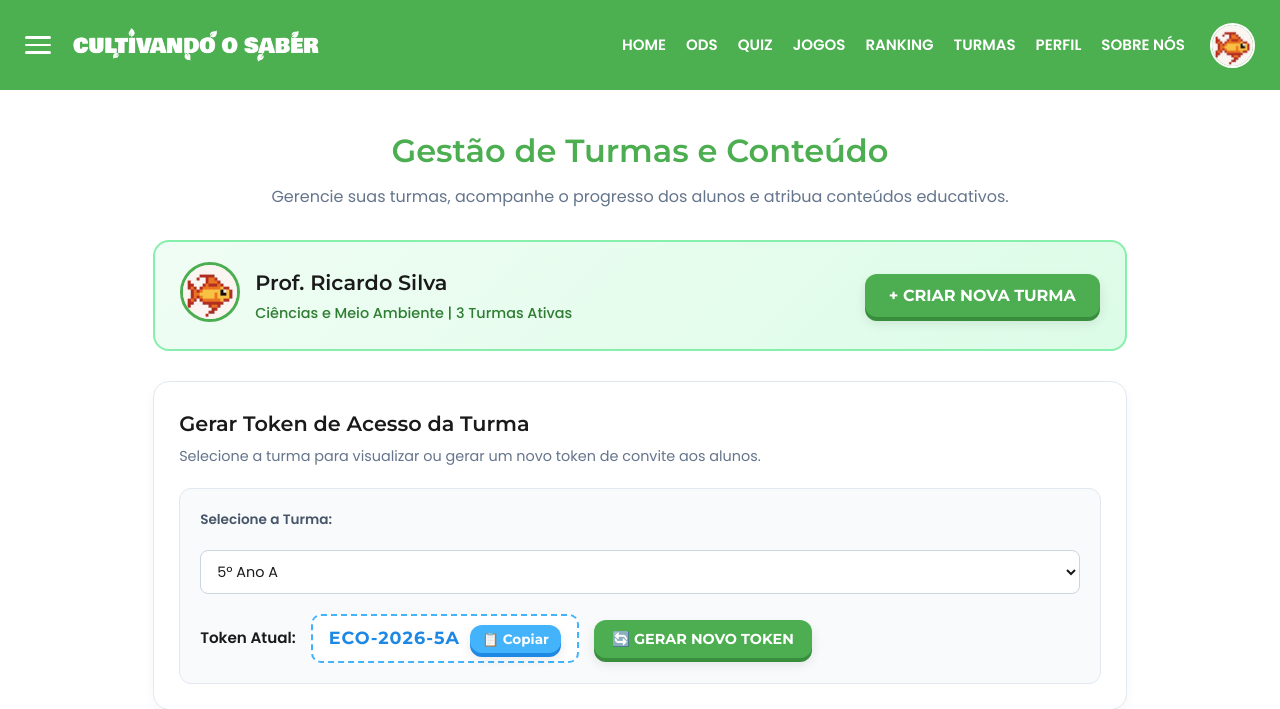
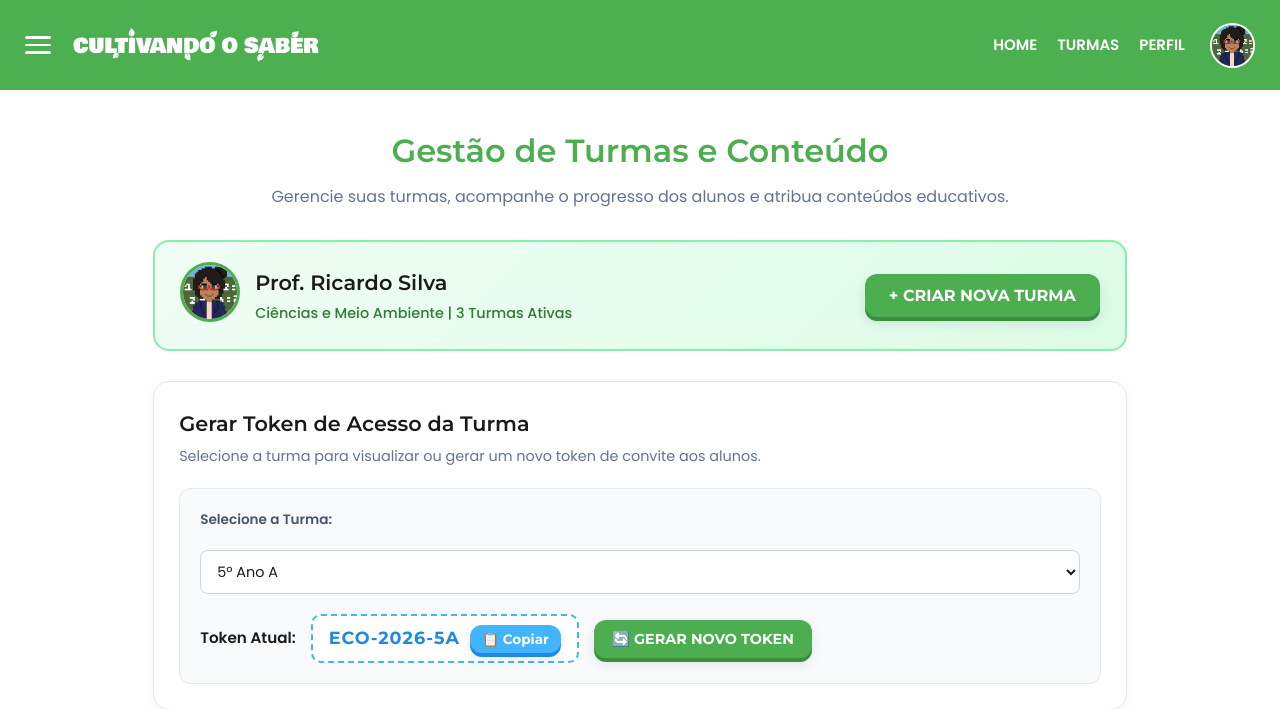
Before and after one commit to allerim-03/Jogo-ODS---TCC, a Flask app: page /classroom in a window 1280 px wide. Shown: the top 709 px of the page. Run offline with Flask 3, Linux system fonts and the light colour scheme.

Commit message:
ATUALIZAÇÃO

```diff
--- a/TEMPLATES/classroom.html
+++ b/TEMPLATES/classroom.html
@@ -40,19 +40,28 @@
         <!-- Sidebar Mobile -->
         <aside class="sidebar">
             <div class="perfil-sidebar">
-                <img src="{{ url_for('static', filename='img/foto.png') }}" class="foto-perfil" alt="Perfil">
-                <p>Professor</p>
+                <img src="{{ url_for('static', filename='img/prof.png') }}" class="foto-perfil" alt="Perfil">
+
+                <p id="saudacao-sidebar-prof">Professor</p>
+
+                <p id="disciplina-sidebar-prof" style="color: #ffffff !important; margin-top: 4px; font-size: 0.85rem; display: none;"></p>
             </div>
 
             <nav class="links-sidebar">
                 <a href="{{ url_for('inicio') }}">HOME</a>
-                <a href="{{ url_for('ods') }}">ODS</a>
-                <a href="/quiz">QUIZ</a>
-                <a href="/jogos">JOGOS</a>
-                <a href="/ranking">RANKING</a>
-                <a href="/classroom">TURMAS</a>
-                <a href="/perfil">PERFIL</a>
-                <a href="/sobrenos">SOBRE NÓS</a>
+                <a href="{{ url_for('classroom') }}" class="active">TURMAS</a>
+                <a href="{{ url_for('perfil_professor') }}">PERFIL</a>
+
+                <a href="{{ url_for('home') }}" class="sair-sidebar">
+                    <span class="sair-icon">
+                        <svg xmlns="http://www.w3.org/2000/svg" viewBox="0 0 24 24" fill="none" stroke="currentColor" stroke-width="2.5" stroke-linecap="round" stroke-linejoin="round">
+                            <path d="M9 21H5a2 2 0 0 1-2-2V5a2 2 0 0 1 2-2h4"></path>
+                            <polyline points="16 17 21 12 16 7"></polyline>
+                            <line x1="21" y1="12" x2="9" y2="12"></line>
+                        </svg>
+                    </span>
+                    <span>SAIR</span>
+                </a>
             </nav>
         </aside>
 
@@ -74,18 +83,13 @@
         <!-- Menu de Navegação Central -->
         <nav class="menu">
             <a href="{{ url_for('inicio') }}">HOME</a>
-            <a href="{{ url_for('ods') }}">ODS</a>
-            <a href="/quiz">QUIZ</a>
-            <a href="/jogos">JOGOS</a>
-            <a href="/ranking">RANKING</a>
-            <a href="/classroom" class="active">TURMAS</a>
-            <a href="/perfil">PERFIL</a>
-            <a href="/sobrenos">SOBRE NÓS</a>
+            <a href="{{ url_for('classroom') }}" class="active">TURMAS</a>
+            <a href="{{ url_for('perfil_professor') }}">PERFIL</a>
         </nav>
 
         <!-- Perfil à Direita -->
-        <a href="/perfil" class="perfil-externo">
-            <img src="{{ url_for('static', filename='img/foto.png') }}" class="foto-perfil" alt="Perfil">
+        <a href="{{ url_for('perfil_professor') }}" class="perfil-externo">
+            <img src="{{ url_for('static', filename='img/prof.png') }}" class="foto-perfil" alt="Perfil">
         </a>
     </header>
 
@@ -102,11 +106,11 @@
         <section class="teacher-banner-card">
             <div class="teacher-info">
                 <div class="teacher-avatar">
-                    <img src="{{ url_for('static', filename='img/foto.png') }}" alt="Foto Professor">
+                    <img src="{{ url_for('static', filename='img/prof.png') }}" alt="Foto Professor">
                 </div>
                 <div class="teacher-details">
-                    <h3>Prof. Ricardo Silva</h3>
-                    <p>Ciências e Meio Ambiente | 3 Turmas Ativas</p>
+                    <h3 id="prof-nome">Prof. Ricardo Silva</h3>
+                    <p><span id="prof-disciplina">Ciências e Meio Ambiente</span> | 3 Turmas Ativas</p>
                 </div>
             </div>
 
@@ -323,11 +327,69 @@
 
     </main>
 
+    <!-- MODAL DE CRIAÇÃO DE NOVA TURMA -->
+    <div class="modal-overlay" id="modal-criar-turma" style="display: none;">
+        <div class="modal-card">
+            <div class="modal-header">
+                <h3>➕ Criar Nova Turma</h3>
+                <button class="btn-fechar-modal" id="btn-fechar-modal">
+                    &times;
+                </button>
+            </div>
+
+            <form id="form-criar-turma">
+                <div class="form-grupo">
+                    <label class="form-label">Nome da Turma:</label>
+                    <input type="text" class="form-input" placeholder="Ex: 5º Ano C - Onça Pintada" required>
+                </div>
+
+                <div class="form-grupo">
+                    <label class="form-label">Ano Letivo / Período:</label>
+                    <input type="text" class="form-input" placeholder="Ex: 2026 / 1º Semestre" required>
+                </div>
+
+                <div class="modal-acoes">
+                    <button type="button" class="btn-principal btn-cancelar" id="btn-cancelar-modal">
+                        Cancelar
+                    </button>
+                    <button type="submit" class="btn-principal btn-salvar">
+                        Salvar Turma
+                    </button>
+                </div>
+            </form>
+        </div>
+    </div>
+
     <!-- RODAPÉ -->
     <footer>
         <p>© 2026 FATEC - Informática para Negócios</p>
     </footer>
 
+    <!-- SCRIPT DE DADOS DO PROFESSOR -->
+    <script>
+        document.addEventListener("DOMContentLoaded", function () {
+            const nome = (localStorage.getItem("nomeProfessor") || "").trim();
+            const genero = localStorage.getItem("generoProfessor");
+            const disciplina = (localStorage.getItem("disciplinaProfessor") || "").trim();
+
+            if (nome !== "") {
+                const primeiroNome = nome.split(/\s+/)[0];
+                const titulo = genero === "1" ? "Profa." : "Prof.";
+                const nomeExibido = /^prof/i.test(nome) ? nome : `${titulo} ${nome}`;
+
+                document.getElementById("saudacao-sidebar-prof").textContent = `Olá, ${primeiroNome}!`;
+                document.getElementById("prof-nome").textContent = nomeExibido;
+            }
+
+            if (disciplina !== "") {
+                const disciplinaSidebar = document.getElementById("disciplina-sidebar-prof");
+                disciplinaSidebar.textContent = disciplina;
+                disciplinaSidebar.style.display = "block";
+                document.getElementById("prof-disciplina").textContent = disciplina;
+            }
+        });
+    </script>
+
 </body>
 
 </html>
```
